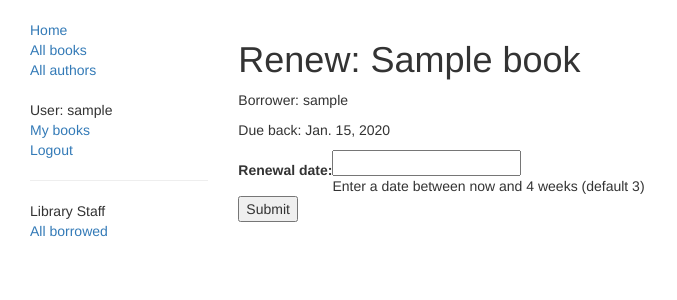
After one commit to samdasoxide/locallibrary, a Django app: page /catalog/book/00000000-0000-0000-0000-000000000001/renew/ in a window 1280 px wide. The commit adds this page. Shown: the top 300 px of the page, without its empty margins (0-677 px from the left). Run offline with Django 3.2, Linux system fonts and the light colour scheme; a user stored in the database is signed in; tables that the repository leaves empty hold one stand-in row (values such as "Sample post"); some libraries are stand-ins or nearby versions.

Commit message:
Adding forms

```diff
--- /dev/null
+++ b/catalog/forms.py
@@ -0,0 +1,25 @@
+from django import forms
+
+from django.core.exceptions import ValidationError
+from django.utils.translation import ugettext_lazy as _
+import datetime  # For checking renewal date range
+
+
+class RenewBookForm(forms.Form):
+    renewal_date = forms.DateField(
+        help_text='Enter a date between now and 4 weeks (default 3)'
+    )
+
+    def clean_renewal_date(self):
+        data = self.cleaned_data['renewal_date']
+
+        # Check date is not in past
+        if data < datetime.date.today():
+            raise ValidationError(_("Invalid date - renewal in past"))
+
+        # Check date is in range librarian is allowed to change
+        if data > datetime.date.today() + datetime.timedelta(weeks=4):
+            raise ValidationError(_("Invalid date - renewal more than 4 weeks"))
+
+        # Remember always to retund cleaned data
+        return data
--- a/catalog/models.py
+++ b/catalog/models.py
@@ -131,6 +131,7 @@ class BookInstance(models.Model):
 
     class Meta:
         ordering = ['due_back']
+        permissions = (("can_mark_returned", "Set book as returned"),)
 
     def __str__(self):
         '''
--- a/catalog/templates/base_generic.html
+++ b/catalog/templates/base_generic.html
@@ -22,7 +22,15 @@
                     <br>
                     {% if user.is_authenticated %}
                       <li>User: {{ user.get_username }}</li>
+                      <li><a href="{% url 'my-borrowed' %}">My books</a></li>
                       <li><a href="{% url 'logout' %}?next={{ request.path }}">Logout</a></li>
+                      <hr>
+                      {% if perms.catalog.can_mark_returned %}
+                        <li>Library Staff</li>
+                        <li><a href="{% url 'all-borrowed' %}">All borrowed</a></li>
+                      {% else %}
+                        <li>Library Member</li>
+                      {% endif %}
                     {% else %}
                       <li><a href="{% url 'login' %}?next={{ request.path }}">Login</a></li>
                     {% endif %}
--- /dev/null
+++ b/catalog/templates/catalog/book_renew_librarian.html
@@ -0,0 +1,15 @@
+{% extends "base_generic.html" %}
+
+{% block content %}
+    <h1>Renew: {{ bookinst.book.title }}</h1>
+    <p>Borrower: {{ bookinst.borrower }}</p>
+    <p class="{% if bookinst.is_overdue %}text-danger{% endif %}">Due back: {{ bookinst.due_back }}</p>
+
+    <form action="" method="POST">
+        {% csrf_token %}
+        <table>
+            {{ form }}
+        </table>
+        <input type="submit" value="Submit" />
+    </form>
+{% endblock  %}
--- a/catalog/templates/catalog/bookinstance_list_borrowed_user.html
+++ b/catalog/templates/catalog/bookinstance_list_borrowed_user.html
@@ -6,7 +6,7 @@
         <ul>
             {% for bookinst in bookinstance_list %}
                 <li class="{% if bookinst.is_overdue %}text-danger{% endif %}">
-                    <a href="{% url 'book-detail' bookinst.book.pk %}">{{ bookinst.book.title }}</a>{{ bookinst.due_back }}
+                    <a href="{% url 'book-detail' bookinst.book.pk %}">{{ bookinst.book.title }}</a> ({{ bookinst.due_back }})
                 </li>
             {% endfor %}
         </ul>
--- a/catalog/urls.py
+++ b/catalog/urls.py
@@ -11,5 +11,9 @@ urlpatterns = [
     url(r'^author/(?P<pk>\d+)$', views.AuthorDetailView.as_view(),
         name='author-detail'),
     url(r'^mybooks/$',
-        views.LoanedBookByUserListView.as_view, name="my-borrowed")
+        views.LoanedBookByUserListView.as_view(), name="my-borrowed"),
+    url(r'^borrowed/$',
+        views.LoadBooksByAllUsersListView.as_view(), name='all-borrowed'),
+    url(r'^book/(?P<pk>[-\w]+)/renew/$',
+        views.renew_book_librarian, name='renew-book-librarian')
 ]
--- a/catalog/views.py
+++ b/catalog/views.py
@@ -1,7 +1,16 @@
-from django.contrib.auth.mixins import LoginRequiredMixin
-from django.shortcuts import render
+import datetime
+
+from django.contrib.auth.decorators import permission_required
+from django.contrib.auth.mixins import (LoginRequiredMixin,
+                                        PermissionRequiredMixin)
+from django.core.urlresolvers import reverse
+from django.http import HttpResponseRedirect
+from django.shortcuts import render, get_object_or_404
 from django.views import generic
+from django.views.generic.edit import CreateView, UpdateView, DeleteView
+from django.urls import reverse_lazy
 
+from .forms import RenewBookForm
 from .models import Book, Author, BookInstance, Genre
 
 # Create your views here.
@@ -64,13 +73,77 @@ class AuthorListView(generic.ListView):
 class AuthorDetailView(generic.DetailView):
     model = Author
 
+
 class LoanedBookByUserListView(LoginRequiredMixin, generic.ListView):
     """
     Generic class-based view listing books on loan to current user.
     """
     model = BookInstance
-    template = 'catalog/bookinstance_list_borrwed_user.html'
+    template_name = 'catalog/bookinstance_list_borrowed_user.html'
     paginate_by = 10
 
     def get_queryset(self):
-        return BookInstance.objects.filter(borrowed=self.request.user).filter(status__exact='o').order_by('due_back')
+        return BookInstance.objects.filter(borrower=self.request.user).filter(status__exact='o').order_by('due_back')
+
+
+class LoadBooksByAllUsersListView(PermissionRequiredMixin, generic.ListView):
+    model = BookInstance
+    permission_required = (
+        'catalog.can_mark_returned',
+        'catalog.change_bookinstance')
+
+    template_name = 'catalog/bookinstance_list_all_borrowed.html'
+    paginate_by = 10
+
+    def get_queryset(self):
+        return BookInstance.objects.filter(status__exact='o').order_by('due_back')
+
+
+@permission_required('catalog.can_mark_returned')
+def renew_book_librarian(request, pk):
+    """
+    View function for renewing a specific BookInstance by librarian
+    """
+    book_inst = get_object_or_404(BookInstance, pk=pk)
+
+    # If this is a POST request then process the Form data
+    if request.method == 'POST':
+
+        # Create a form instance and populate it
+        # with data from the request (binding)
+        form = RenewBookForm(request.POST)
+
+        # Check if form is valid
+        if form.is_valid():
+            # Process the data in form.cleaned as required
+            # (here just write it to the model due_back field)
+            book_inst.due_back = form.cleaned_data['renewal_date']
+            book_inst.save()
+
+            # redirect to a new URL
+            return HttpResponseRedirect(reverse('all-borrowed'))
+    # If this a GET (or any other method) create the defauld form
+    else:
+        proposed_renewal_date = datetime.date.today() + datetime.timedelta(weeks=4)
+        form = RenewBookForm(initial={'renewal-date': proposed_renewal_date, })
+
+    return render(request,
+                  'catalog/book_renew_librarian.html',
+                  {'form': form, 'bookinst': book_inst}
+                  )
+
+
+class AuthorCreate(CreateView):
+    model = Author
+    fields = '__all__'
+    initial = {'date_of_birth': '12/10/2016', }
+
+
+class AuthorUpdate(CreateView):
+    model = Author
+    fields = ['first_name', 'last_name', 'date_of_birth', 'date_of_death']
+
+
+class AuthorDelete(DeleteView):
+    model = Author
+    success_url = reverse_lazy('authors')
```
Also changed, not shown: catalog/templates/catalog/bookinstance_list_all_borrowed.html (added, +16 -0 lines), catalog/migrations/0004_auto_20161219_1058.py (added).
